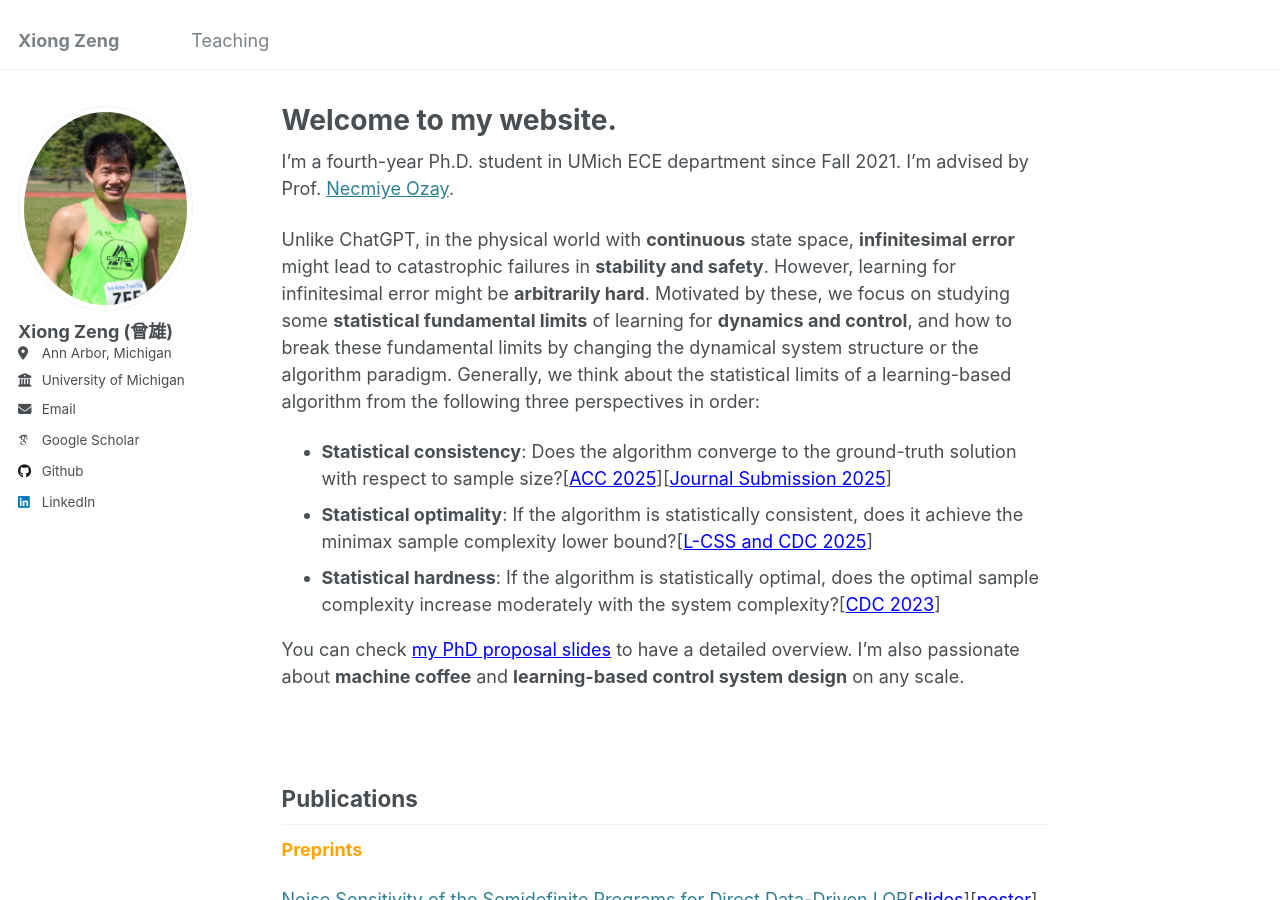
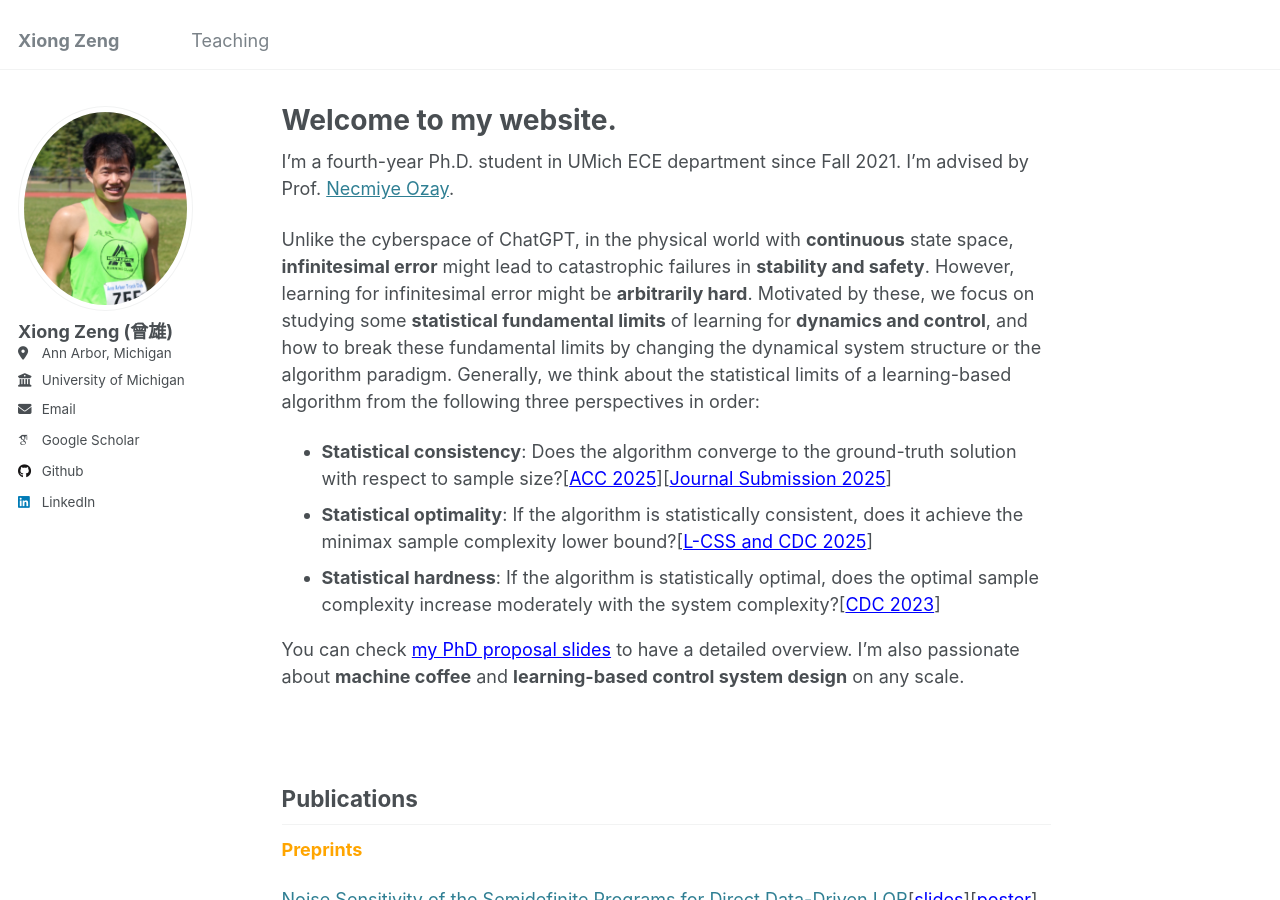
Before and after one commit to zengxiong111/zengxiong.github.io, a Jekyll site: the page built from _pages/about.md, in a window 1280 px wide and 900 px high. Built offline with Jekyll 4.4.1, drawn with Linux system fonts in a browser that asks for light colours; some web fonts are replaced.

Commit message:
Update about.md

```diff
--- a/_pages/about.md
+++ b/_pages/about.md
@@ -9,7 +9,7 @@ redirect_from:
 
 I'm a fourth-year Ph.D. student in UMich ECE department since Fall 2021. I'm advised by Prof. <a href="https://web.eecs.umich.edu/~necmiye/" target="_blank">Necmiye Ozay</a>.
 
-Unlike ChatGPT, in the physical world with **continuous** state space, **infinitesimal error** might lead to catastrophic
+Unlike the cyberspace of ChatGPT, in the physical world with **continuous** state space, **infinitesimal error** might lead to catastrophic
 failures in **stability and safety**. However, learning for infinitesimal error might be **arbitrarily hard**. Motivated by these, we focus on studying some **statistical fundamental limits** of learning for **dynamics and control**, and how to break these fundamental limits by changing the dynamical system structure or the algorithm paradigm. Generally, we think about the statistical limits of a learning-based algorithm from the following three perspectives in order:
 - **Statistical consistency**: Does the algorithm converge to the ground-truth solution with respect to sample size?[<a href="https://web.eecs.umich.edu/~necmiye/pubs/ZengBO_acc25.pdf" style="color: blue;" target="_blank">ACC 2025</a>][<a href="https://arxiv.org/abs/2412.19705" style="color: blue;" target="_blank">Journal Submission 2025</a>]
 - **Statistical optimality**: If the algorithm is statistically consistent, does it achieve the minimax sample complexity lower bound?[<a href="https://arxiv.org/abs/2503.16817" style="color: blue;" target="_blank">L-CSS and CDC 2025</a>]
```
